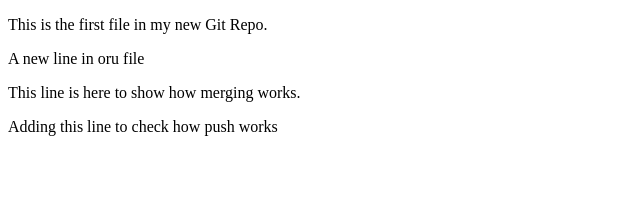
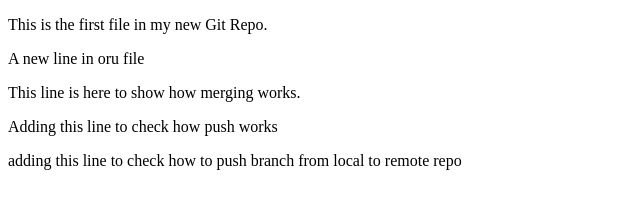
Before and after one commit to AmithaGit2024-Coder/AmithaGit2024-Coder.github.io, a plain HTML site: page index.html in a window 1280 px wide. Shown: the whole page, without its empty margins (0-640 px from the left). Drawn offline with Linux system fonts and the light colour scheme.

Commit message:
checking how push branch from local to remote works

```diff
--- a/index.html
+++ b/index.html
@@ -13,5 +13,8 @@
 
 <p>Adding this line to check how push works</p>
 
+
+<p> adding this line to check how to push branch from local to remote repo </p>
+
 </body>
 </html>
```
